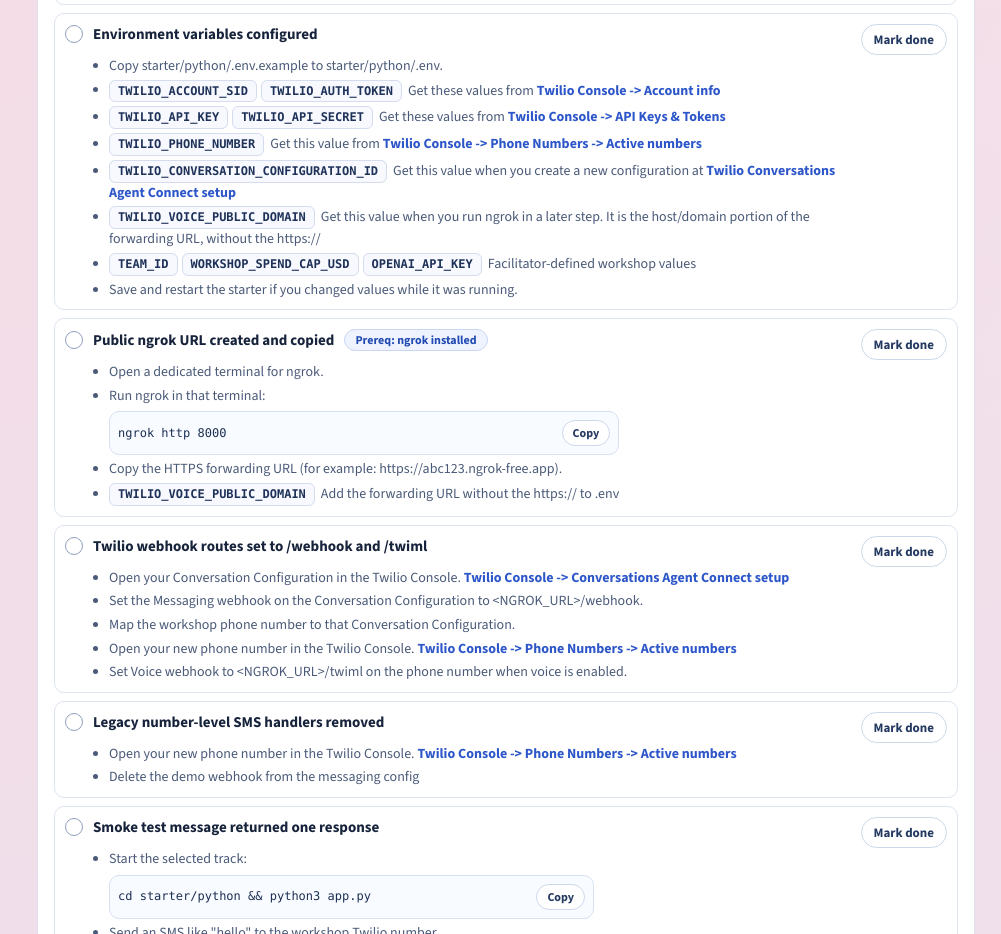
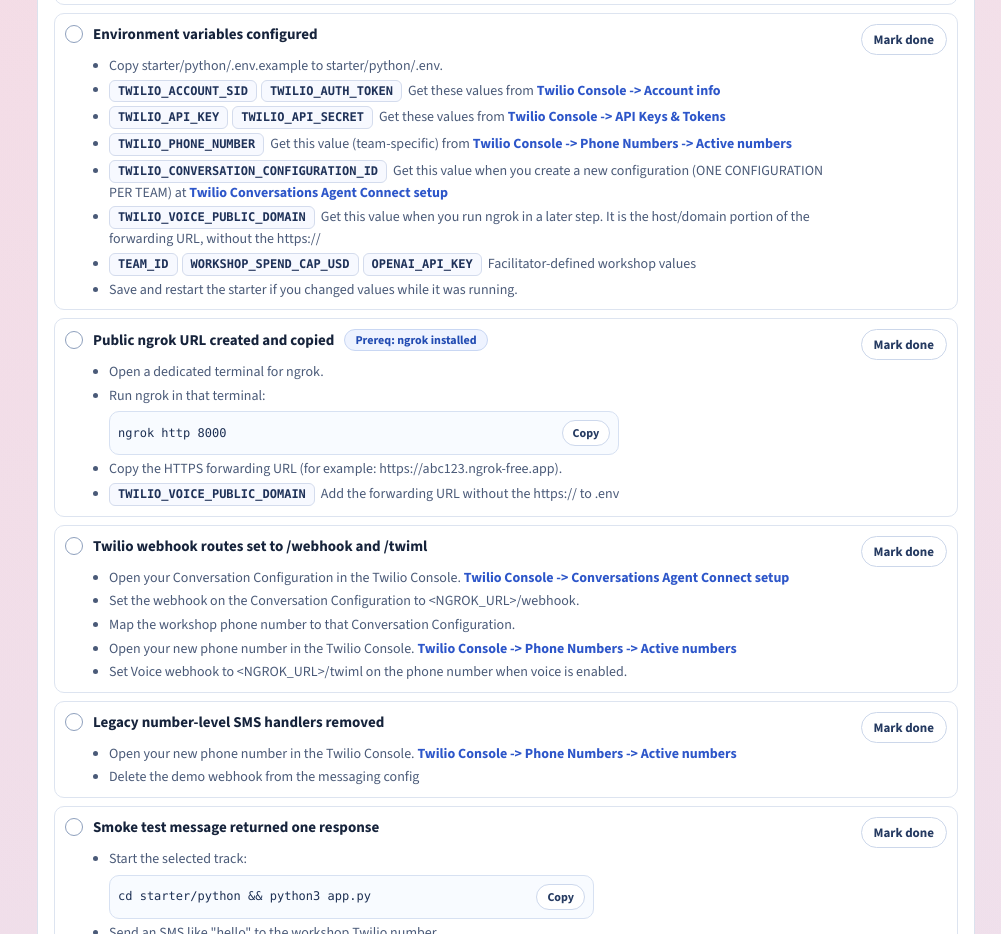
Before and after one commit to mangoshindig/twilio-iu-tech-summit-forge, a React (Vite) app in the folder workshop-ui/: page / in a window 1280 px wide. Shown: the part 940-1874 px from the top of the page, without its empty margins (279-1280 px from the left). Built offline with nearby package versions, Linux system fonts and the light colour scheme.

Commit message:
chore: update ui to improve clarity for participants

```diff
--- a/workshop-ui/src/App.tsx
+++ b/workshop-ui/src/App.tsx
@@ -93,13 +93,13 @@
           linkHref: twilioConsoleLink('settings/us1/api-keys/list'),
         },
         {
-          text: 'Get this value from',
+          text: 'Get this value (team-specific) from',
           chips: ['TWILIO_PHONE_NUMBER'],
           linkLabel: 'Twilio Console -> Phone Numbers -> Active numbers',
           linkHref: twilioConsoleLink('phone-numbers/manage/incoming'),
         },
         {
-          text: 'Get this value when you create a new configuration at',
+          text: 'Get this value when you create a new configuration (ONE CONFIGURATION PER TEAM) at',
           chips: ['TWILIO_CONVERSATION_CONFIGURATION_ID'],
           linkLabel: 'Twilio Conversations Agent Connect setup',
           linkHref: twilioConsoleLink('us1/conversation-orchestrator/overview'),
@@ -142,7 +142,7 @@
           linkLabel: 'Twilio Console -> Conversations Agent Connect setup',
           linkHref: twilioConsoleLink('us1/conversation-orchestrator/overview'),
         },
-        { text: 'Set the Messaging webhook on the Conversation Configuration to <NGROK_URL>/webhook.' },
+        { text: 'Set the webhook on the Conversation Configuration to <NGROK_URL>/webhook.' },
         { text: 'Map the workshop phone number to that Conversation Configuration.' },
         {
           text: 'Open your new phone number in the Twilio Console.',
```
